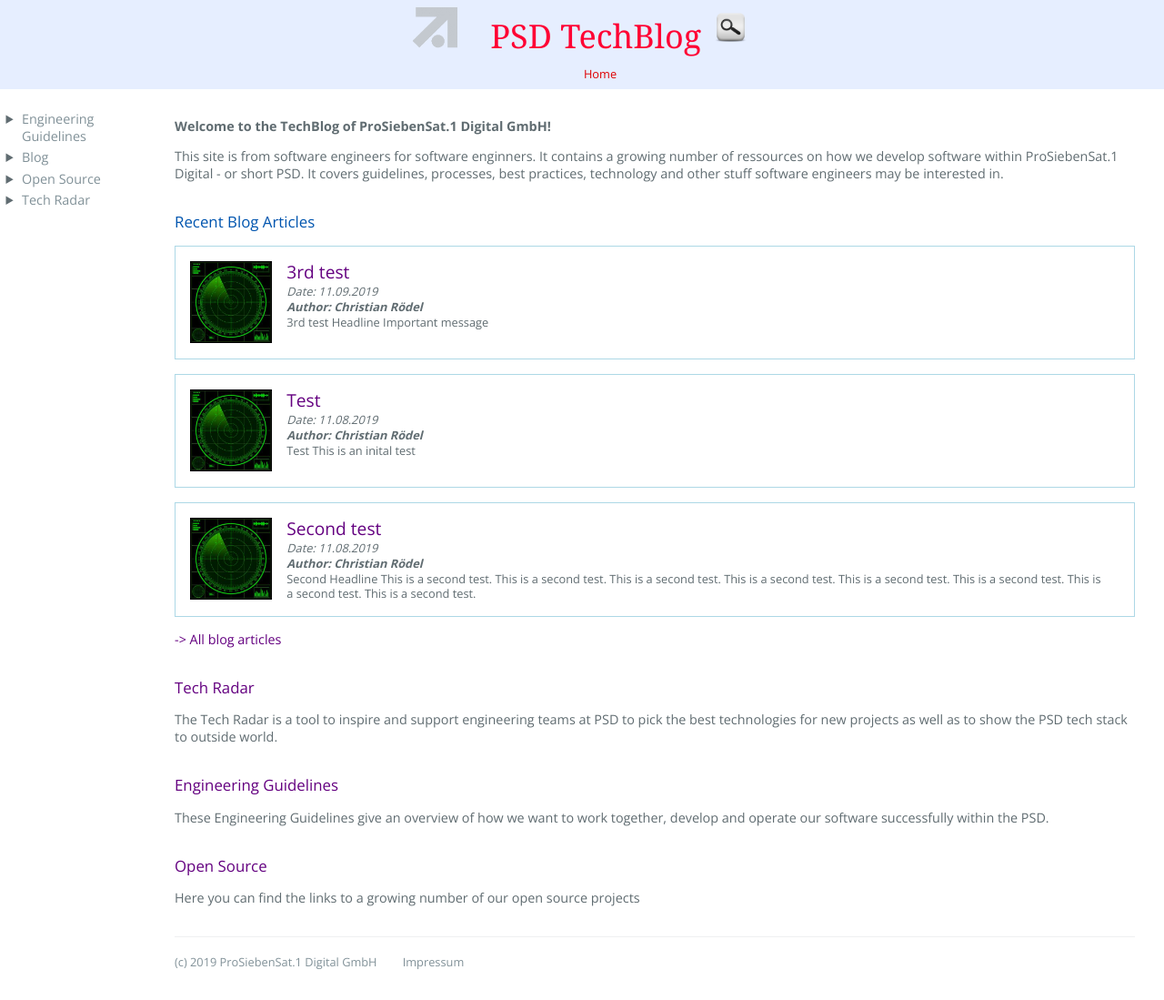
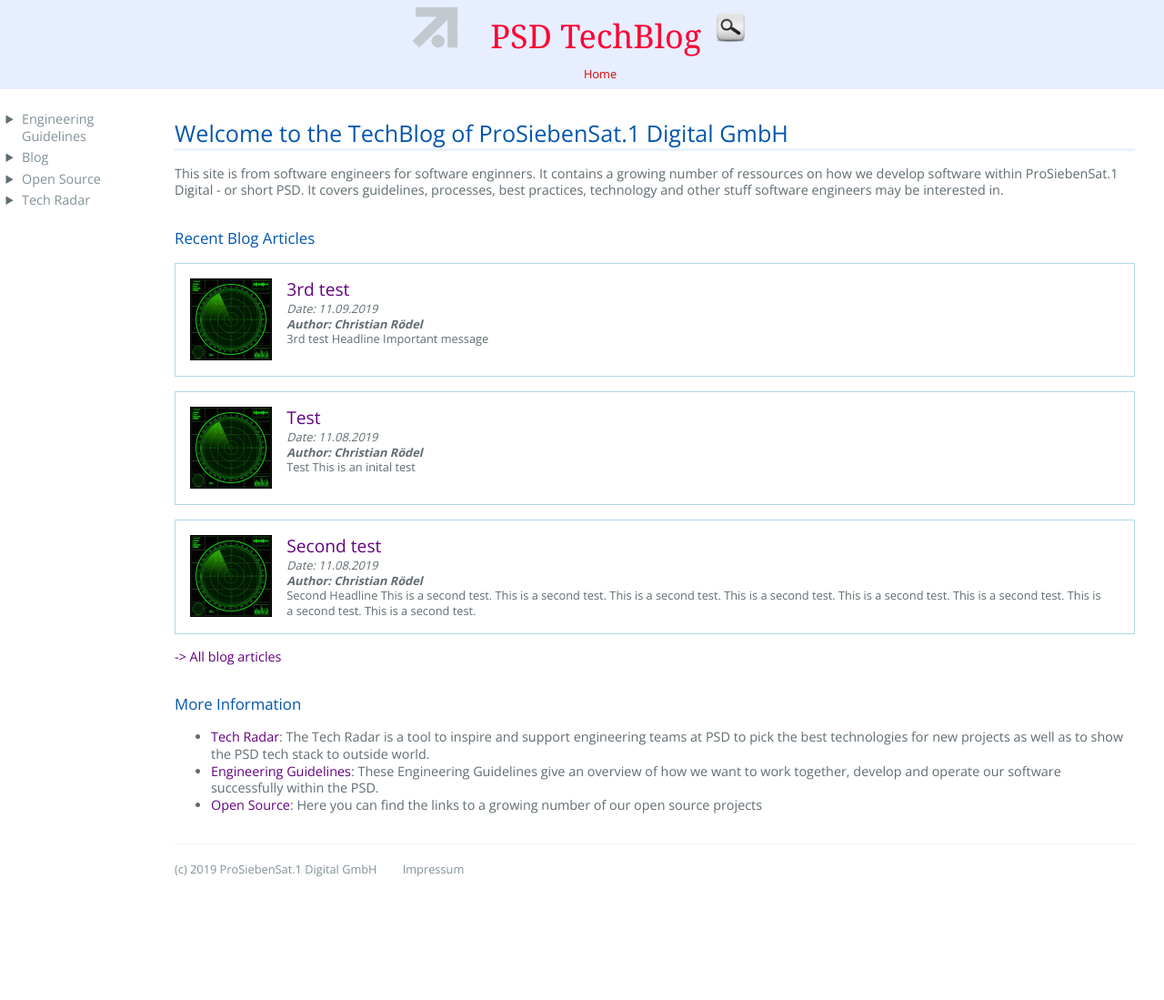
Before and after one commit to croedel/PSD-blog, a Jekyll site: the page built from index.md, in a window 1280 px wide. Shown: the whole page at 91% size. Built offline with Jekyll 4.4.1, drawn with Linux system fonts in a browser that asks for light colours; our own code applies the rules of GitHub Pages for plain Markdown files; after the commit the page ends 997 px from its top, so only the background shows below that.

Commit message:
Update index.md

```diff
--- a/index.md
+++ b/index.md
@@ -1,4 +1,4 @@
-**Welcome to the TechBlog of ProSiebenSat.1 Digital GmbH!**
+# Welcome to the TechBlog of ProSiebenSat.1 Digital GmbH
 
 This site is from software engineers for software enginners. It contains a growing number of ressources on how we develop software within ProSiebenSat.1 Digital - or short PSD. It covers guidelines, processes, best practices, technology and other stuff software engineers may be interested in.
 
@@ -21,11 +21,8 @@ This site is from software engineers for software enginners. It contains a growi
 [-> All blog articles](blog)
 
 
-### [Tech Radar](radar)
-The Tech Radar is a tool to inspire and support engineering teams at PSD to pick the best technologies for new projects as well as to show the PSD tech stack to outside world.
+### More Information
 
-### [Engineering Guidelines](engineering_guidelines/)
-These Engineering Guidelines give an overview of how we want to work together, develop and operate our software successfully within the PSD.
-
-### [Open Source](opensource)
-Here you can find the links to a growing number of our open source projects
+* [Tech Radar](radar): The Tech Radar is a tool to inspire and support engineering teams at PSD to pick the best technologies for new projects as well as to show the PSD tech stack to outside world.
+* [Engineering Guidelines](engineering_guidelines/): These Engineering Guidelines give an overview of how we want to work together, develop and operate our software successfully within the PSD.
+* [Open Source](opensource): Here you can find the links to a growing number of our open source projects
```
